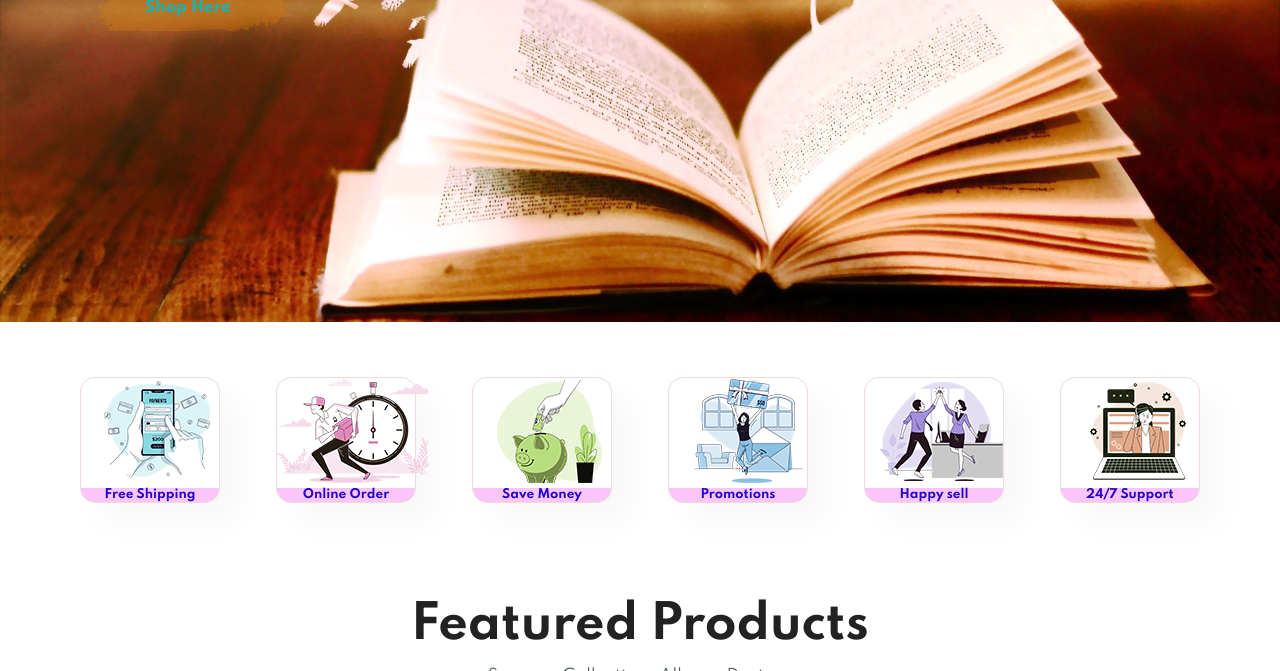
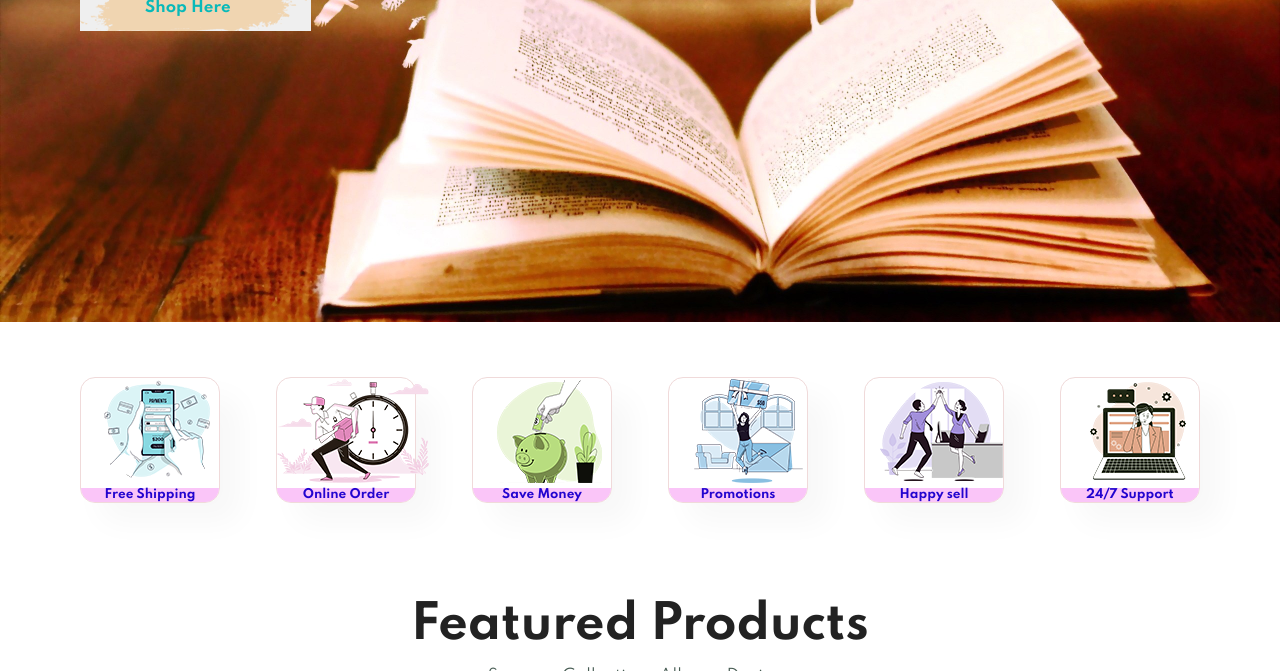
Before and after one commit to bhagyashrii3/bookocean, a plain HTML site: page index.html in a window 1280 px wide. Shown: the part 429-1100 px from the top of the page. Drawn offline with nearby package versions, Linux system fonts and the light colour scheme; a script that the page names is missing; files whose address does not match are found by name.

Commit message:
Update style.css

```diff
--- a/style.css
+++ b/style.css
@@ -134,8 +134,8 @@ a.active {
   }
   button {
     background-image: url("img/button.png");
-    background-color: transparent;
-    color: white;
+
+
     border: 0;
     padding: 14px 80px 14px 65px;
     background-repeat: no-repeat;
```
